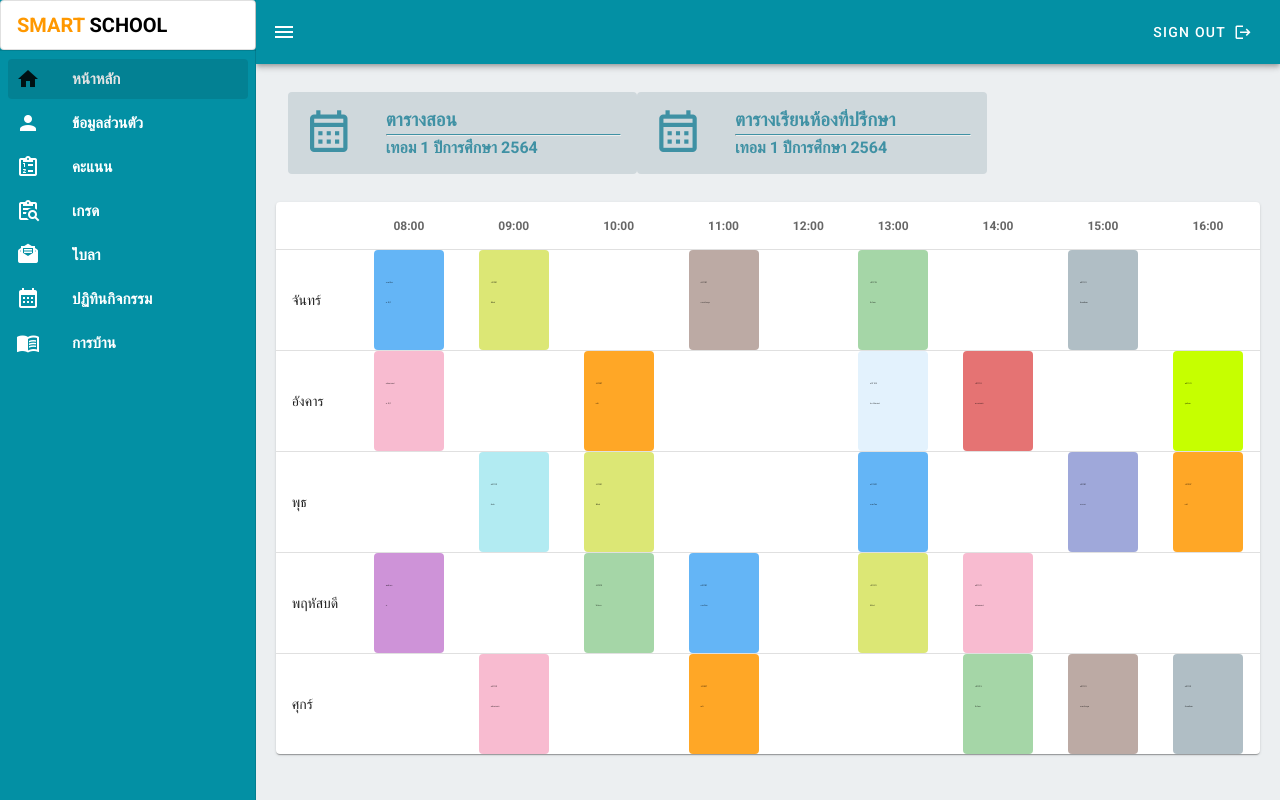
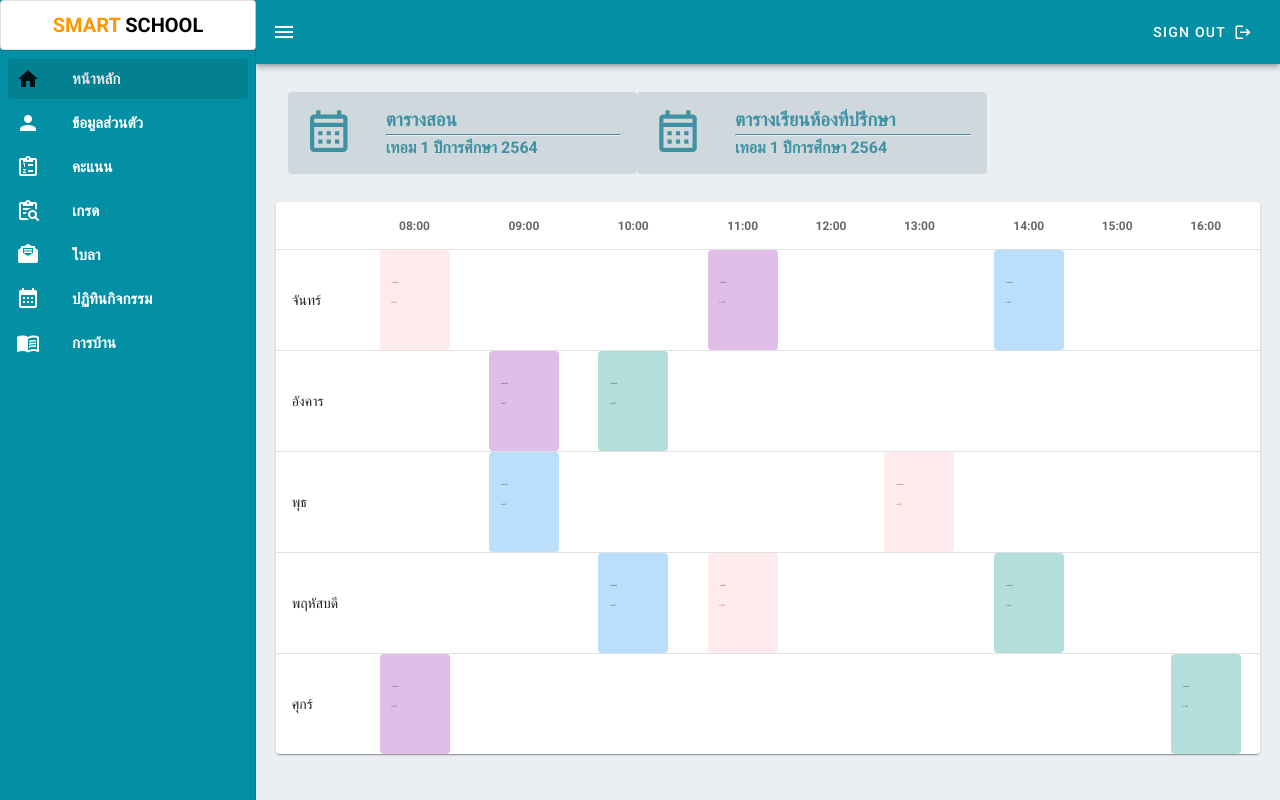
Before and after one commit to Smart-School-project/Smart_school, a Vue app: page /schedule in a window 1280 px wide. Built offline with nearby package versions, Linux system fonts and the light colour scheme.

Commit message:
update ui teacher

```diff
--- a/src/components/schedule-teacher.vue
+++ b/src/components/schedule-teacher.vue
@@ -36,8 +36,8 @@
               v-if="item.nine.subject != ''"
             >
               <p>
-                {{ item.nine.id }} <br />
-                {{ item.nine.subject }}
+                {{ item.nine.subject }}<br />
+                ม. {{ item.nine.class }}
               </p>
             </v-chip>
           </template>
@@ -52,8 +52,8 @@
               v-if="item.ten.subject != ''"
             >
               <p>
-                {{ item.ten.id }} <br />
-                {{ item.ten.subject }}
+                {{ item.ten.subject }}<br />
+                ม. {{ item.ten.class }}
               </p>
             </v-chip>
           </template>
@@ -68,8 +68,8 @@
               v-if="item.eleven.subject != ''"
             >
               <p>
-                {{ item.eleven.id }} <br />
-                {{ item.eleven.subject }}
+                {{ item.eleven.subject }}<br />
+                ม. {{ item.eleven.class }}
               </p>
             </v-chip>
           </template>
@@ -84,8 +84,8 @@
               v-if="item.twelve.subject != ''"
             >
               <p>
-                {{ item.twelve.id }} <br />
-                {{ item.twelve.subject }}
+                {{ item.twelve.subject }}<br />
+                ม. {{ item.twelve.class }}
               </p>
             </v-chip>
           </template>
@@ -100,8 +100,8 @@
               v-if="item.thirteen.subject != ''"
             >
               <p>
-                {{ item.thirteen.id }} <br />
-                {{ item.thirteen.subject }}
+                {{ item.thirteen.subject }}<br />
+                ม. {{ item.thirteen.class }}
               </p>
             </v-chip>
           </template>
@@ -116,8 +116,8 @@
               v-if="item.fourteen.subject != ''"
             >
               <p>
-                {{ item.fourteen.id }} <br />
-                {{ item.fourteen.subject }}
+                {{ item.fourteen.subject }}<br />
+                ม. {{ item.fourteen.class }}
               </p>
             </v-chip>
           </template>
@@ -132,8 +132,8 @@
               v-if="item.fifteen.subject != ''"
             >
               <p>
-                {{ item.fifteen.id }} <br />
-                {{ item.fifteen.subject }}
+                {{ item.fifteen.subject }}<br />
+                ม. {{ item.fifteen.class }}
               </p>
             </v-chip>
           </template>
@@ -148,8 +148,8 @@
               v-if="item.sixteen.subject != ''"
             >
               <p>
-                {{ item.sixteen.id }} <br />
-                {{ item.sixteen.subject }}
+                {{ item.sixteen.subject }}<br />
+                ม. {{ item.sixteen.class }}
               </p>
             </v-chip>
           </template>
@@ -182,135 +182,140 @@ export default {
       data: [
         {
           day: "จันทร์",
-          eight: { subject: "ภาษาไทย", id: "ท31101", color: "blue lighten-2", class: '3/1' },
-          nine: { subject: "ฟิสิกส์", id: "ว31201", color: "lime lighten-2", class: '3/1'},
+          eight: { subject: "ภาษาไทย", id: "ท31101", color: "red lighten-5", class: '3/1' },
+          nine: { subject: "", id: "", color: "", class: ''},
           ten: { subject: "", id: "", color: "" , class: ''},
           eleven: {
-            subject: "ภาษาอังกฤษ",
-            id: "อ31101",
-            color: "brown lighten-3",
-            class: '3/1'
+            subject: "ภาษาไทย",
+            id: "ท31101",
+            color: "purple lighten-4",
+            class: '3/2'
           },
           twelve: { subject: "", id: "", color: "" },
           thirteen: {
-            subject: "ชีววิทยา",
-            id: "ว31213",
-            color: "green lighten-3",
-            class: '3/1'
+            subject: "",
+            id: "",
+            color: "",
+            class: ''
           },
-          fourteen: { subject: "", id: "", color: "" , class: ''},
+          fourteen: { subject: "ภาษาไทย", id: "ท31101", color: "blue lighten-4" , class: '3/3'},
           fifteen: {
-            subject: "สังคมศึกษา",
-            id: "ส31101",
-            color: "blue-grey lighten-3",
-            class: '3/1'
+            subject: "",
+            id: "",
+            color: "",
+            class: ''
           },
           sixteen: { subject: "", id: "", color: "", class: '' },
         },
         {
           day: "อังคาร",
           eight: {
-            subject: "คณิตศาสตร์",
-            id: "ค31101",
-            color: "pink lighten-4",
-            class: '3/1'
+            subject: "",
+            id: "",
+            color: "",
+            class: ''
           },
-          nine: { subject: "", id: "", color: "", class: '' },
-          ten: { subject: "เคมี", id: "ว31207", color: "orange lighten-1", class: '3/1' },
+          nine: { subject: "ภาษาไทย",
+            id: "ท31101",
+            color: "purple lighten-4",
+            class: '3/2' },
+          ten: { subject: "ภาษาไทย", id: "ท31101", color: "teal lighten-4", class: '3/4' },
           eleven: { subject: "", id: "", color: "", class: '' },
           twelve: { subject: "", id: "", color: "", class: '' },
           thirteen: {
-            subject: "ประวัติศาสตร์",
-            id: "ส31103",
-            color: "blue lighten-5",
-            class: '3/1'
+            subject: "",
+            id: "",
+            color: "",
+            class: ''
           },
           fourteen: {
-            subject: "ดาราศาสตร์",
-            id: "ว31110",
-            color: "red lighten-2",
-            class: '3/1'
+            subject: "",
+            id: "",
+            color: "",
+            class: ''
           },
           fifteen: { subject: "", id: "", color: "", class: '' },
           sixteen: {
-            subject: "สุขศึกษา",
-            id: "พ31101",
-            color: "lime accent-3",
-            class: '3/1'
+            subject: "",
+            id: "",
+            color: "",
+            class: ''
           },
         },
         {
           day: "พุธ",
           eight: { subject: "", id: "", color: "", class: '' },
-          nine: { subject: "ศิลปะ", id: "ศ31101", color: "cyan lighten-4", class: '3/1' },
-          ten: { subject: "ฟิสิกส์", id: "ว31201", color: "lime lighten-2", class: '3/1' },
+          nine: { subject: "ภาษาไทย", id: "ท31101", color: "blue lighten-4" , class: '3/3' },
+          ten: { subject: "", id: "", color: "", class: '' },
           eleven: { subject: "", id: "", color: "", class: '' },
           twelve: { subject: "", id: "", color: "", class: '' },
           thirteen: {
             subject: "ภาษาไทย",
             id: "ท31101",
-            color: "blue lighten-2",
+            color: "red lighten-5",
             class: '3/1'
           },
           fourteen: { subject: "", id: "", color: "", class: '' },
           fifteen: {
-            subject: "การงาน",
-            id: "ง31101",
-            color: "indigo lighten-3",
-            class: '3/1'
+            subject: "",
+            id: "",
+            color: "",
+            class: ''
           },
-          sixteen: { subject: "เคมี", id: "ว31207", color: "orange lighten-1", class: '' },
+          sixteen: { subject: "", id: "", color: "", class: '' },
         },
         {
           day: "พฤหัสบดี",
           eight: {
-            subject: "พลศึกษา",
-            id: "พ31201",
-            color: "purple lighten-3",
+            subject: "",
+            id: "",
+            color: "",
+            class: ''
           },
-          nine: { subject: "", id: "", color: "" },
-          ten: { subject: "ชีววิทยา", id: "ว31213", color: "green lighten-3" },
-          eleven: { subject: "ภาษาไทย", id: "ท31101", color: "blue lighten-2" },
-          twelve: { subject: "", id: "", color: "" },
+          nine: { subject: "", id: "", color: "", class: '' },
+          ten: { subject: "ภาษาไทย", id: "ท31101", color: "blue lighten-4" , class: '3/3' },
+          eleven: { subject: "ภาษไทย", id: "ท31101", color: "red lighten-5", class: '3/1' },
+          twelve: { subject: "", id: "", color: "", class: '' },
           thirteen: {
-            subject: "ฟิสิกส์",
-            id: "ว31201",
-            color: "lime lighten-2",
+            subject: "",
+            id: "",
+            color: "",
+            class: ''
           },
-          fourteen: {
-            subject: "คณิตศาสตร์",
-            id: "ค31101",
-            color: "pink lighten-4",
-          },
-          fifteen: { subject: "", id: "", color: "" },
-          sixteen: { subject: "", id: "", color: "" },
+          fourteen: {subject: "ภาษาไทย", id: "ท31101", color: "teal lighten-4", class: '3/4' },
+          fifteen: { subject: "", id: "", color: "", class: '' },
+          sixteen: { subject: "", id: "", color: "", class: '' },
         },
         {
           day: "ศุกร์",
-          eight: { subject: "", id: "", color: "" },
+          eight: { subject: "ภาษาไทย",
+            id: "ท31101",
+            color: "purple lighten-4",
+            class: '3/2' },
           nine: {
-            subject: "คณิตศาสตร์",
-            id: "ค31101",
-            color: "pink lighten-4",
+            subject: "",
+            id: "",
+            color: "",
+            class: ''
           },
-          ten: { subject: "", id: "", color: "" },
-          eleven: { subject: "เคมี", id: "ว31207", color: "orange lighten-1" },
-          twelve: { subject: "", id: "", color: "" },
-          thirteen: { subject: "", id: "", color: "" },
+          ten: { subject: "", id: "", color: "", class: '' },
+          eleven: { subject: "", id: "", color: "", class: '' },
+          twelve: { subject: "", id: "", color: "", class: '' },
+          thirteen: { subject: "", id: "", color: "", class: '' },
           fourteen: {
-            subject: "ชีววิทยา",
-            id: "ว31213",
-            color: "green lighten-3",
+            subject: "",
+            id: "",
+            color: "",
+            class: ''
           },
           fifteen: {
-            subject: "ภาษาอังกฤษ",
-            id: "อ31101",
-            color: "brown lighten-3",
+            subject: "",
+            id: "",
+            color: "",
+            class: ''
           },
           sixteen: {
-            subject: "สังคมศึกษา",
-            id: "ส31101",
-            color: "blue-grey lighten-3",
+            subject: "ภาษาไทย", id: "ท31101", color: "teal lighten-4", class: '3/4'
           },
         },
       ],
--- a/src/layout/index.vue
+++ b/src/layout/index.vue
@@ -14,12 +14,11 @@
       </v-btn>
     </v-app-bar>
     <v-navigation-drawer app v-model="drawer" color="rgba(3, 144, 164, 1)">
-      <!-- <v-card height="auto" width="auto" > -->
-      <v-card class="mx-auto" outlined flat>
+      <v-card class="mx-auto" outlined flat style="text-align: center">
         <v-list-item>
           <v-list-item-content>
-            <v-list-item-title class="text-uppercase black--text">
-              <span class="orange--text text">Smart </span>
+            <v-list-item-title class="text-uppercase black--text" >
+              <span class="orange--text text" >Smart </span>
               <span class=" text">School</span>
             </v-list-item-title>
           </v-list-item-content>
@@ -38,7 +37,6 @@
           </v-list-item-content>
         </v-list-item>
       </v-list>
-      <!-- </v-card> -->
     </v-navigation-drawer>
   </nav>
 </template>
@@ -50,7 +48,7 @@ export default {
       drawer: true,
       items: [
         { title: "หน้าหลัก", icon: "mdi-home", to: "/schedule" },
-        { title: "ข้อมูลส่วนตัว", icon: "mdi-account", to: "" },
+        { title: "ข้อมูลส่วนตัว", icon: "mdi-account", to: "/infomation" },
         { title: "คะแนน", icon: "mdi-clipboard-list-outline", to: "" },
         { title: "เกรด", icon: "mdi-clipboard-text-search-outline", to: "" },
         { title: "ใบลา", icon: "mdi-email-newsletter", to: "" },
--- a/src/views/Schedule.vue
+++ b/src/views/Schedule.vue
@@ -3,7 +3,7 @@
     <Toolbar />
     <v-layout row justify-center align-top>
       <!-- tab ตารางสอน -->
-      <v-flex xs12 md4 lg4 xl4 class="mt-10 mb-10">
+      <v-flex xs12 md4 lg4 xl4 class="mt-10 mb-10" v-if="$vuetify.breakpoint.mdAndUp" >
         <v-card width="350" color="blue-grey lighten-4" flat @click="selectTab = 'teacher'">
         <v-list-item>
           <v-list-item-icon>
@@ -19,7 +19,7 @@
       </v-flex>
 
       <!-- tab ตารางเรียน -->
-      <v-flex xs12 md7 lg7 xl7 class="mt-10 mb-10">
+      <v-flex xs12 md7 lg7 xl7 class="mt-10 mb-10" v-if="$vuetify.breakpoint.mdAndUp">
         <v-card width="350" color="blue-grey lighten-4" flat @click="selectTab = 'student'">
         <v-list-item>
           <v-list-item-icon>
@@ -33,6 +33,22 @@
         </v-list-item>
         </v-card>
       </v-flex>
+
+      <v-flex xs10 class="mt-10 mb-10" v-if="$vuetify.breakpoint.xs">
+        <v-select
+          v-model="selectTab"
+          :items="objectTab"
+          item-text="text"
+          item-value="value"
+          menu-props="auto"
+          label="Select"
+          hide-details
+          outlined
+          prepend-icon="mdi-calendar-month"
+        ></v-select>
+        </v-flex>
+
+
 
       <!-- ตารางสอน -->
       <v-flex xs11 md11 lg11 xl11 v-if="selectTab == 'teacher'">
@@ -58,7 +74,11 @@ export default {
   },
   data() {
     return {
-      selectTab: 'teacher'
+      selectTab: 'teacher',
+      objectTab: [
+         {text: "ตารางสอน", value: "teacher"},
+         {text: "ตารางเรียนห้องที่ปรึกษา", value: "student"}
+        ],
     };
   },
   methods: {
```
